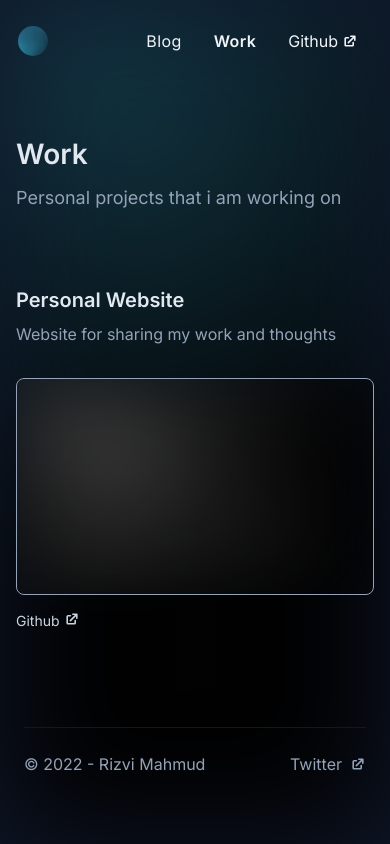
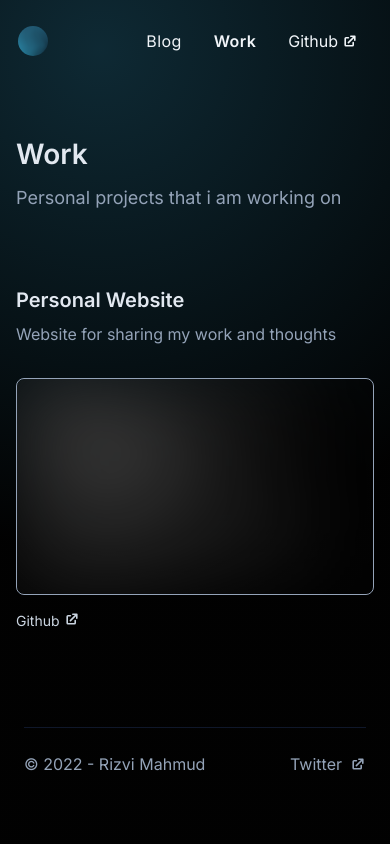
Before and after one commit to rizvimahmud/rizvi.dev, a Next.js app: page /work in a window 390 px wide. Built offline with nearby package versions, Linux system fonts and the light colour scheme.

Commit message:
fixed layout blur effect

```diff
--- a/src/components/Layouts/Layout.tsx
+++ b/src/components/Layouts/Layout.tsx
@@ -5,7 +5,7 @@ import { MotionDiv } from "./MotionDiv";
 export const Layout: React.FC = ({ children }) => {
   return (
     <div className="relative min-h-screen">
-      <div className="absolute inset-0 w-full blob z-[-1] blur-3xl" />
+      <div className="absolute inset-0 w-full blob z-[-1]" />
       <div className="relative z-0">
         <Nav />
         <main className="px-4 pt-16 mb-12">
--- a/src/styles/globals.css
+++ b/src/styles/globals.css
@@ -9,7 +9,7 @@ html {
 .blob {
   background-image: radial-gradient(
     circle 500px at 400px 30px,
-    hsl(197, 57%, 18%),
+    hsl(197, 57%, 13%),
     hsl(0 0% 0.5%)
   );
 }
@@ -18,7 +18,7 @@ html {
   .blob {
     background-image: radial-gradient(
       circle 400px at 80px 50px,
-      hsl(197, 57%, 18%),
+      hsl(197, 57%, 13%),
       hsl(0 0% 0.5%)
     );
   }
@@ -28,7 +28,7 @@ html {
   .blob {
     background-image: radial-gradient(
       circle 500px at 100px 50px,
-      hsl(197, 57%, 18%),
+      hsl(197, 57%, 13%),
       hsl(0 0% 0.5%)
     );
   }
```
Also changed, not shown: 1 other file (tests, documents, lock files or other folders).
